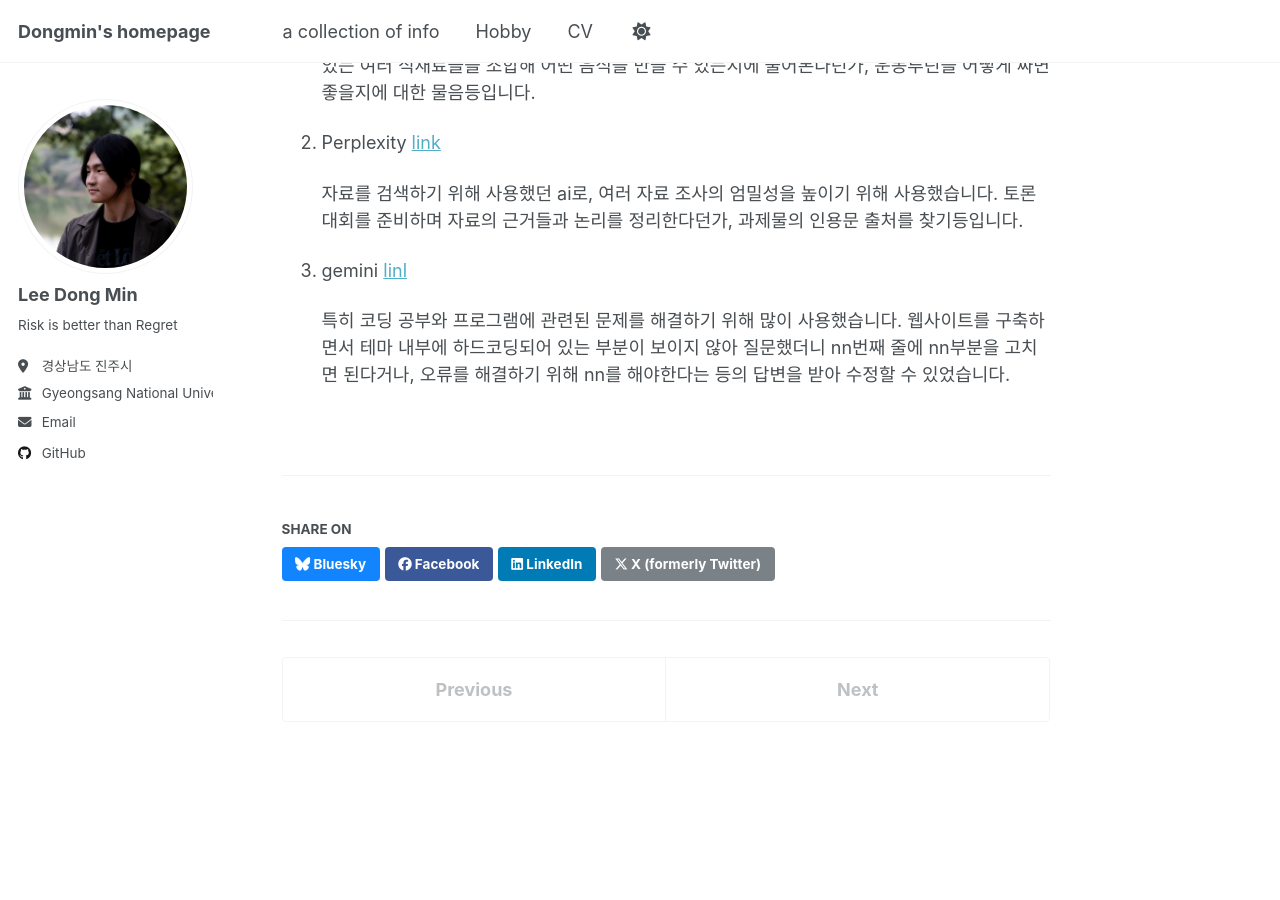
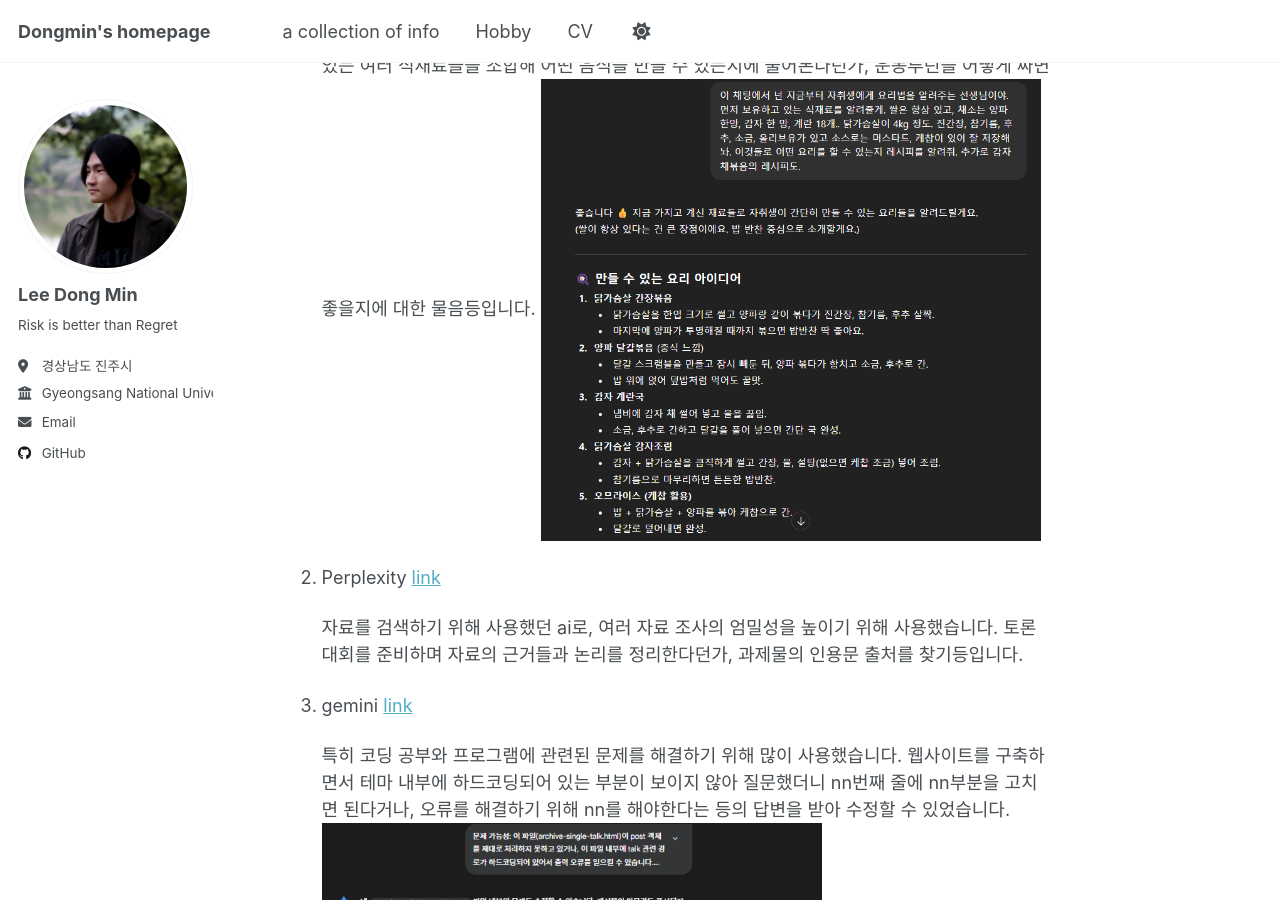
Before and after one commit to leerowa/leerowa.github.io, a Jekyll site: the page built from _info/used_ai.md, in a window 1280 px wide and 900 px high, scrolled down 467 px. Built offline with Jekyll 4.4.1, drawn with Linux system fonts in a browser that asks for light colours; a script that is not in the unit is left out.

Commit message:
Update used_ai.md

```diff
--- a/_info/used_ai.md
+++ b/_info/used_ai.md
@@ -21,15 +21,17 @@ date: 2025-10-30
 
    가장 처음 사용했던 생성형 ai로 기본적인 생활에 필요한 정보들을 물어봅니다.
    예를 들어 냉장고에 있는 여러 식재료들을 조합해 어떤 음식을 만들 수 있는지에 물어본다던가, 운동루틴을 어떻게 짜면 좋을지에 대한 물음등입니다.
+<img src="/images/gpt.png" alt="gpt_img" width="500">
 
-2. Perplexity [link](https://www.perplexity.ai/)
+3. Perplexity [link](https://www.perplexity.ai/)
 
 
    자료를 검색하기 위해 사용했던 ai로, 여러 자료 조사의 엄밀성을 높이기 위해 사용했습니다.
    토론대회를 준비하며 자료의 근거들과 논리를 정리한다던가, 과제물의 인용문 출처를 찾기등입니다.
 
-3. gemini [linl](https://gemini.google.com/)
+4. gemini [link](https://gemini.google.com/)
 
 
    특히 코딩 공부와 프로그램에 관련된 문제를 해결하기 위해 많이 사용했습니다.
    웹사이트를 구축하면서 테마 내부에 하드코딩되어 있는 부분이 보이지 않아 질문했더니 nn번째 줄에 nn부분을 고치면 된다거나, 오류를 해결하기 위해 nn를 해야한다는 등의 답변을 받아 수정할 수 있었습니다.
+<img src="/images/gi.png" alt="gi_img" width="500">
```
